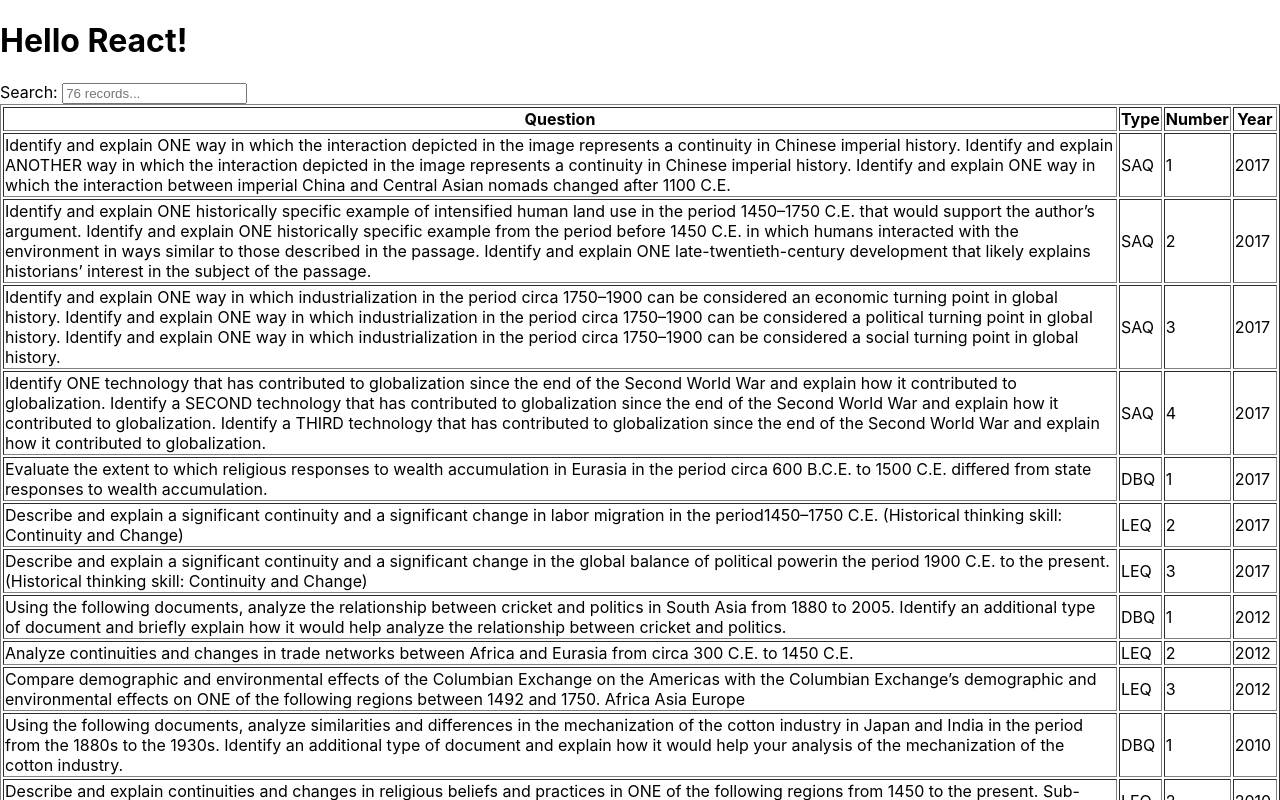
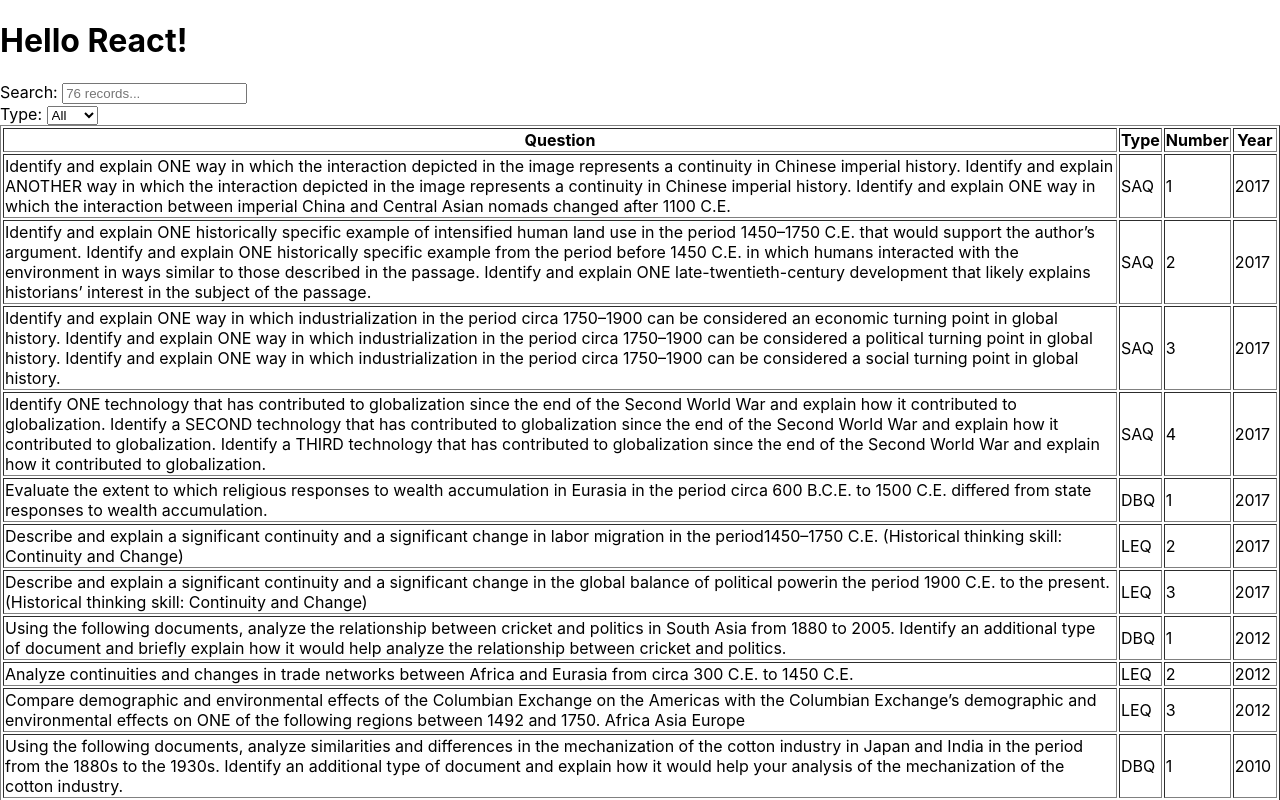
Before and after one commit to qiaochloe/ap-test-frqs, a Next.js app in the folder site/: page /apwh in a window 1280 px wide. Shown: the top 800 px of the page. Built offline with nearby package versions, Linux system fonts and the light colour scheme.

Commit message:
Add drop-down filters

```diff
--- a/site/components/Table.js
+++ b/site/components/Table.js
@@ -1,5 +1,10 @@
-import { useState } from "react";
-import { useTable, useGlobalFilter, useAsyncDebounce } from "react-table";
+import { useState, useMemo } from "react";
+import {
+  useTable,
+  useGlobalFilter,
+  useAsyncDebounce,
+  useFilters,
+} from "react-table";
 
 // the useAsyncDeBounch creates a ReferenceError: regeneratorRuntime is not defined if this is not here
 // see https://github.com/TanStack/table/issues/2071
@@ -37,6 +42,41 @@ function GlobalFilter({
   );
 }
 
+// This is a custom filter UI for selecting
+// a unique option from a list
+export function SelectColumnFilter({
+  column: { filterValue, setFilter, preFilteredRows = [], id },
+}) {
+  // Calculate the options for filtering
+  // using the preFilteredRows
+  const options = useMemo(() => {
+    const options = new Set();
+    preFilteredRows.forEach((row) => {
+      options.add(row.values[id]);
+    });
+    return [...options.values()];
+  }, [id, preFilteredRows]);
+
+  // Render a multi-select box
+  return (
+    <select
+      name={id}
+      id={id}
+      value={filterValue}
+      onChange={(e) => {
+        setFilter(e.target.value || undefined);
+      }}
+    >
+      <option value="">All</option>
+      {options.map((option, i) => (
+        <option key={i} value={option}>
+          {option}
+        </option>
+      ))}
+    </select>
+  );
+}
+
 export default function Table({ columns, data }) {
   // Use the state and functions returned from useTable to build the UI
   const {
@@ -53,6 +93,7 @@ export default function Table({ columns, data }) {
       columns,
       data,
     },
+    useFilters, // useFilter is applied first
     useGlobalFilter
   );
 
@@ -75,6 +116,16 @@ export default function Table({ columns, data }) {
         globalFilter={state.globalFilter}
         setGlobalFilter={setGlobalFilter}
       />
+      {headerGroups.map((headerGroup) =>
+        headerGroup.headers.map((column) =>
+          column.Filter ? (
+            <div key={column.id}>
+              <label htmlFor={column.id}>{column.render("Header")}: </label>
+              {column.render("Filter")}
+            </div>
+          ) : null
+        )
+      )}
       <table {...getTableProps()} border="1">
         <thead>
           {headerGroups.map((headerGroup) => (
@@ -100,6 +151,11 @@ export default function Table({ columns, data }) {
           })}
         </tbody>
       </table>
+      <div>
+        <pre>
+          <code>{JSON.stringify(state, null, 2)}</code>
+        </pre>
+      </div>
     </>
   );
 }
--- a/site/pages/apwh.js
+++ b/site/pages/apwh.js
@@ -1,4 +1,4 @@
-import Table from "../components/Table";
+import Table, { SelectColumnFilter } from "../components/Table";
 import { useMemo } from "react";
 
 const getData = () => [
@@ -622,6 +622,8 @@ export default function Demo() {
       {
         Header: "Type",
         accessor: "question_type",
+        Filter: SelectColumnFilter,
+        filter: "includes",
       },
       {
         Header: "Number",
```
